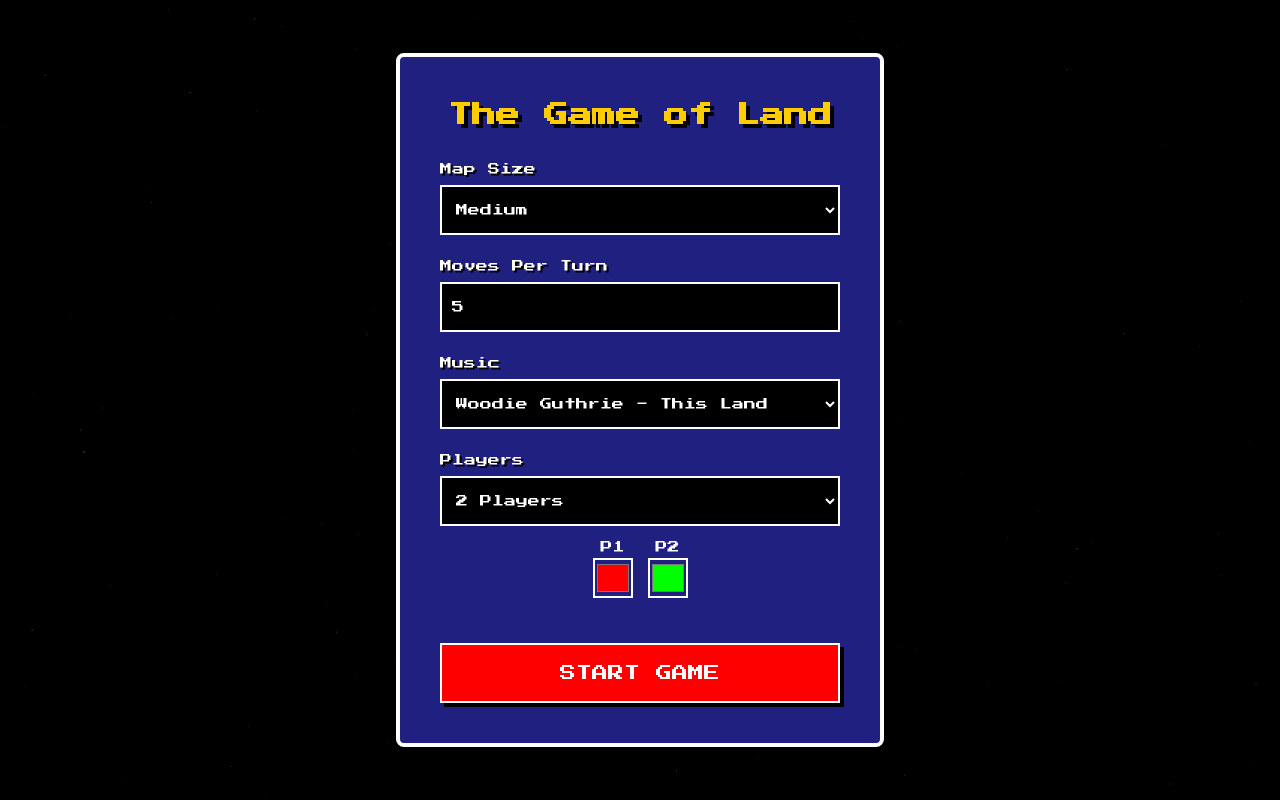
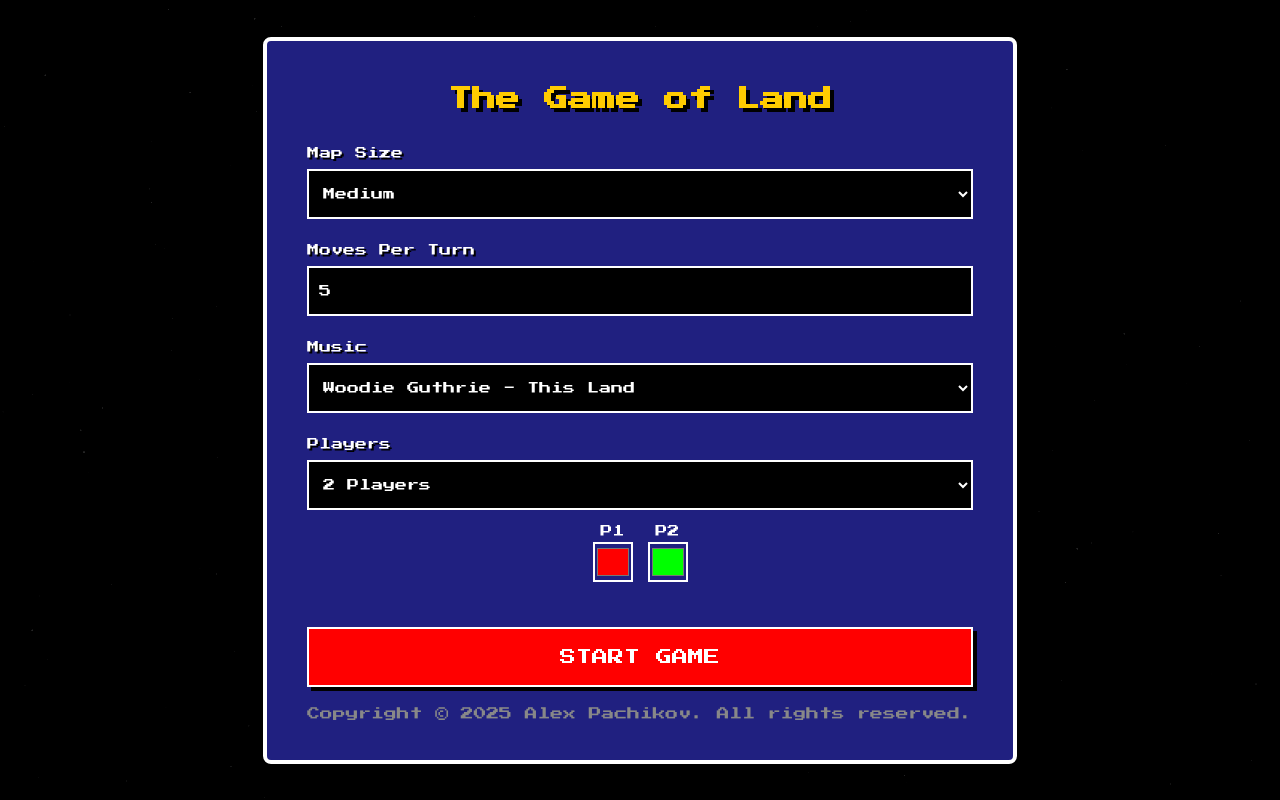
Before and after one commit to alexpach/land, a website built with Vite: page index.html in a window 1280 px wide. Built offline with nearby package versions, Linux system fonts and the light colour scheme.

Commit message:
Add copyright info to index.html, README, and GAMERULES

```diff
--- a/index.html
+++ b/index.html
@@ -227,6 +227,10 @@
       </div>
 
       <button id="start-btn">Start Game</button>
+
+      <div style="margin-top: 20px; font-size: 0.8em; color: #888; text-align: center;">
+        Copyright &copy; 2025 Alex Pachikov. All rights reserved.
+      </div>
     </div>
   </div>
   <script type="module" src="/src/main.js"></script>
```
Also changed, not shown: GAMERULES.md (+1 -0 lines), README.md.
